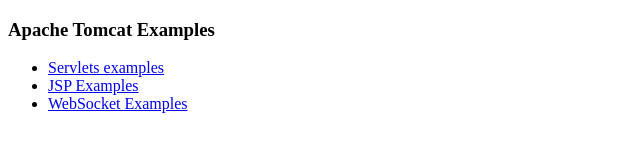
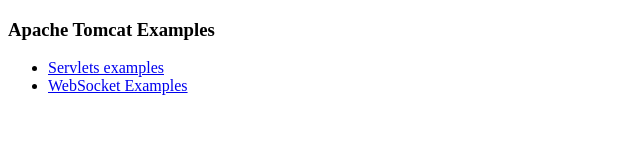
Before and after one commit to mani-mr07/crud_using_java, a plain HTML site: page user/index.html in a window 1280 px wide. Shown: the whole page, without its empty margins (0-640 px from the left). Drawn offline with Linux system fonts and the light colour scheme.

Commit message:
jsp remove

```diff
--- a/user/index.html
+++ b/user/index.html
@@ -24,7 +24,7 @@
 <p></p>
 <ul>
 <li><a href="servlets">Servlets examples</a></li>
-<li><a href="jsp">JSP Examples</a></li>
+<!--<li><a href="jsp">JSP Examples</a></li>-->
 <li><a href="websocket/index.xhtml">WebSocket Examples</a></li>
 </ul>
 </body></html>
```
